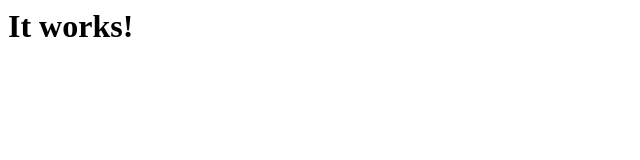
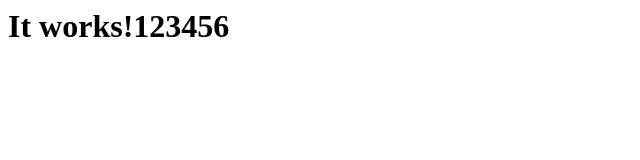
Before and after one commit to hiby90hou/supreme-kleening.github.io, a plain HTML site: page index.html in a window 1280 px wide. Shown: the whole page, without its empty margins (0-640 px from the left). Drawn offline with Linux system fonts and the light colour scheme.

Commit message:
Update index.html

```diff
--- a/index.html
+++ b/index.html
@@ -1 +1 @@
-<html><body><h1>It works!</h1></body></html>
+<html><body><h1>It works!123456</h1></body></html>
```
